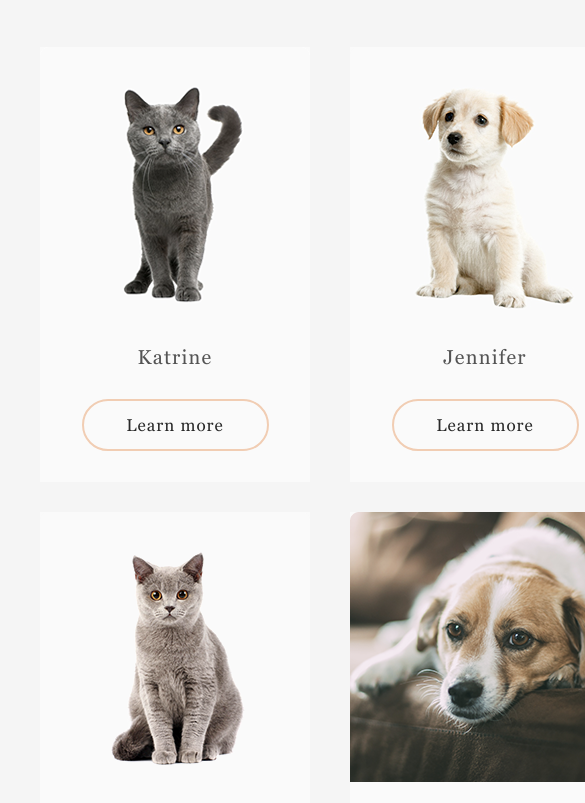
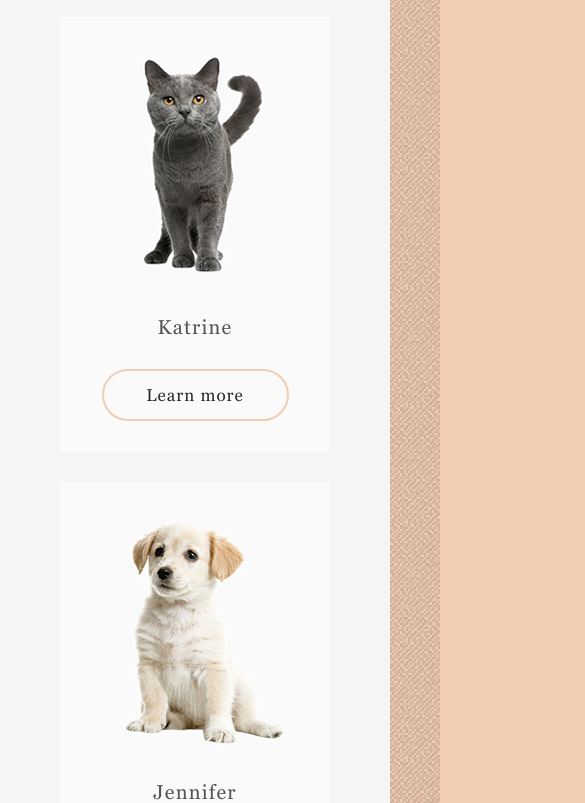
Before and after one commit to ReWired25/RSS-Main-Stages, a plain HTML site: page shelter/pages/pets/index.html in a window 390 px wide. Shown: the part 303-1106 px from the top of the page, 585 px wide, since content can reach past the window. Drawn offline with Linux system fonts and the light colour scheme.

Commit message:
feat: add tablet adaptive for all pages

```diff
--- a/shelter/pages/main/style.scss
+++ b/shelter/pages/main/style.scss
@@ -364,7 +364,7 @@ body {
     }
 }
 
-.card-woody {
+.card-three {
     @media (max-width: 1279px) {
         display: none;
     }
@@ -505,11 +505,11 @@ body {
     display: flex;
     gap: 140px;
     background:  url(../../assets/img/noise_transparent@2x.png), linear-gradient(120deg, #5b483a 0%, #262425 70%, #211f20 100%);
-    // @media (max-width: 1279px) {
-    //     flex-wrap: wrap;
-    //     justify-content: center;
-    //     column-gap: 20%;
-    // }
+    @media (max-width: 1279px) {
+        flex-wrap: wrap;
+        justify-content: center;
+        column-gap: 20%;
+    }
     @media (max-width: 900px) {
         justify-content: center;
         padding: 30px 30px 0 30px;
--- a/shelter/pages/pets/index.html
+++ b/shelter/pages/pets/index.html
@@ -27,42 +27,42 @@
         <section class="our-friends">
             <h3 class="section-title our-friends-title">Our friends who<br>are looking for a house</h3>
             <div class="our-friends__slider">
-                <div class="card">
+                <div class="card card-one">
                     <img class="card-image" src="../../assets/img/pets-katrine.png" alt="pet-photo">
                     <h4 class="item-title card-title">Katrine</h4>
                     <button class="button card-button">Learn more</button>
                 </div>
-                <div class="card">
+                <div class="card card-two">
                     <img class="card-image" src="../../assets/img/pets-jennifer.png" alt="pet-photo">
                     <h4 class="item-title card-title">Jennifer</h4>
                     <button class="button card-button">Learn more</button>
                 </div>
-                <div class="card">
+                <div class="card card-three">
                     <img class="card-image" src="../../assets/img/pets-woody.png" alt="pet-photo">
                     <h4 class="item-title card-title">Woody</h4>
                     <button class="button card-button">Learn more</button>
                 </div>
-                <div class="card">
+                <div class="card card-four">
                     <img class="card-image" src="../../assets/img/pets-sophia.png" alt="pet-photo">
                     <h4 class="item-title card-title">Sophia</h4>
                     <button class="button card-button">Learn more</button>
                 </div>
-                <div class="card">
+                <div class="card card-five">
                     <img class="card-image" src="../../assets/img/pets-timmy.png" alt="pet-photo">
                     <h4 class="item-title card-title">Timmy</h4>
                     <button class="button card-button">Learn more</button>
                 </div>
-                <div class="card">
+                <div class="card card-six">
                     <img class="card-image" src="../../assets/img/pets-charly.png" alt="pet-photo">
                     <h4 class="item-title card-title">Charly</h4>
                     <button class="button card-button">Learn more</button>
                 </div>
-                <div class="card">
+                <div class="card card-seven">
                     <img class="card-image" src="../../assets/img/pets-scarlet.png" alt="pet-photo">
                     <h4 class="item-title card-title">Scarlett</h4>
                     <button class="button card-button">Learn more</button>
                 </div>
-                <div class="card">
+                <div class="card card-eight">
                     <img class="card-image" src="../../assets/img/pets-freddie.png" alt="pet-photo">
                     <h4 class="item-title card-title">Freddie</h4>
                     <button class="button card-button">Learn more</button>
--- a/shelter/pages/pets/style.scss
+++ b/shelter/pages/pets/style.scss
@@ -28,8 +28,7 @@ body {
 }
 
 .wrapper {
-    width: 1280px;
-    // max-width: 1280px;
+    max-width: 1280px;
     margin: 0 auto;
 }
 
@@ -44,6 +43,12 @@ body {
     // right: 0;
     height: 120px;
     background: #FFF;
+    transition: 0.5s;
+    @media (max-width: 1279px) {
+        // padding: 31px 30px 0 30px;
+        padding: 30px 30px 30px 30px;
+        transition: 0.5s;
+    }
 }
 
 .logo {
@@ -139,6 +144,10 @@ body {
     padding: 80px 40px 100px 40px;
     background-color: #F5F5F5;
     text-align: center;
+    transition: 0.5s;
+    @media (max-width: 1279px) {
+        padding-bottom: 76px;
+    }
 }
 
 .section-title {
@@ -157,6 +166,10 @@ body {
     width: 400px;
     text-align: center;
     margin-bottom: 60px;
+    transition: 0.5s;
+    @media (max-width: 1279px) {
+        margin-bottom: 30px;
+    }
 }
 
 .our-friends__slider {
@@ -166,6 +179,15 @@ body {
     // align-items: center;
     column-gap: 40px;
     row-gap: 30px;
+    transition: 0.5s;
+    @media (max-width: 1279px) {
+        column-gap: 20%;
+        justify-content: center;
+    }
+    @media (max-width: 900px) {
+        column-gap: 40px;
+        justify-content: center;
+    }
 }
 
 .card {
@@ -185,6 +207,13 @@ body {
             background-color: #FDDCC4;
             transition: 0.5s;
         }
+    }
+}
+
+.card-seven,
+.card-eight {
+    @media (max-width: 1279px) {
+        display: none;
     }
 }
 
@@ -234,6 +263,9 @@ body {
     display: flex;
     justify-content: center;
     gap: 20px;
+    @media (max-width: 1279px) {
+        margin-top: 40px;
+    }
 }
 
 .slider__button {
@@ -284,6 +316,18 @@ body {
     display: flex;
     gap: 140px;
     background:  url(../../assets/img/noise_transparent@2x.png), linear-gradient(120deg, #5b483a 0%, #262425 70%, #211f20 100%);
+    @media (max-width: 1279px) {
+        flex-wrap: wrap;
+        justify-content: center;
+        column-gap: 20%;
+    }
+    @media (max-width: 900px) {
+        justify-content: center;
+        padding: 30px 30px 0 30px;
+        flex-wrap: wrap;
+        column-gap: 50px;
+        row-gap: 65px;
+    }
 }
 
 .footer-link {
@@ -305,6 +349,9 @@ body {
     padding-top: 16px;
     width: 300px;
     color: #FFFFFF;
+    @media (max-width: 1279px) {
+        padding-top: 0;
+    }
 }
 
 .footer-item-title {
@@ -319,9 +366,16 @@ body {
     display: flex;
     flex-direction: column;
     justify-content: space-between;
+    @media (max-width: 1279px) {
+        width: 290px;
+        height: 235px;
+    }
 }
 
 .address-info {
     // width: 30%;
     width: 320px;
+    @media (max-width: 1279px) {
+        width: 300px;
+    }
 }
```
Also changed, not shown: shelter/pages/main/index.html (+3 -3 lines), shelter/pages/main/style.css, shelter/pages/pets/style.css.
